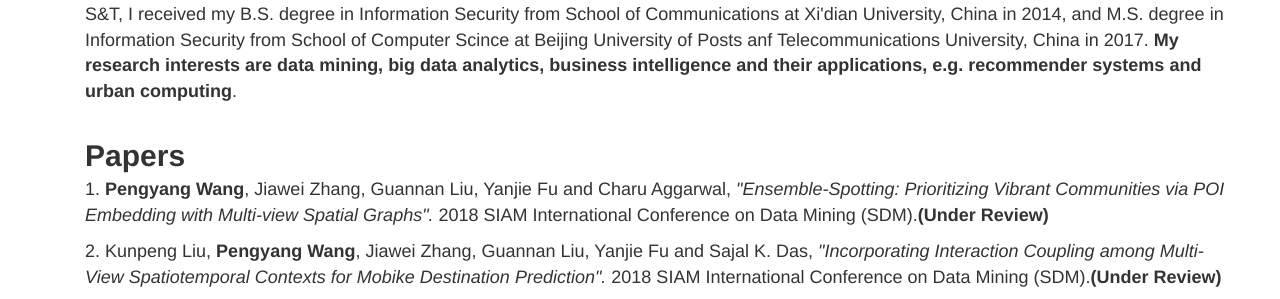
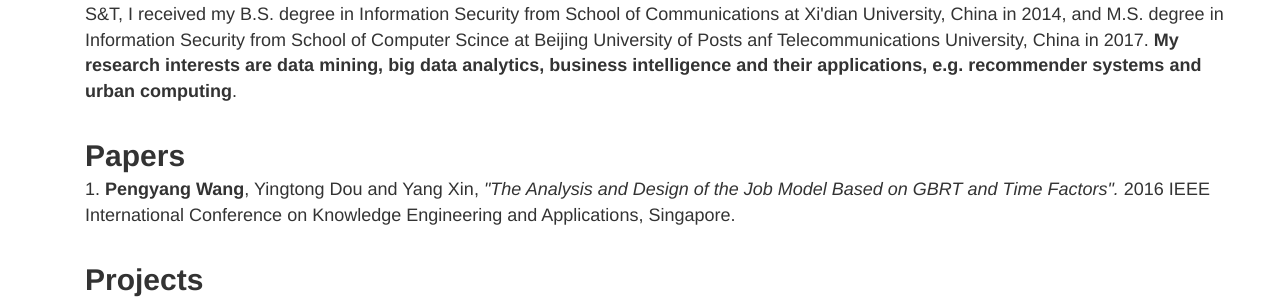
Before and after one commit to Merlin55/Merlin55.github.io, a plain HTML site: page index.html in a window 1280 px wide. Shown: the part 594-893 px from the top of the page. Drawn offline with Linux system fonts and the light colour scheme.

Commit message:
delete paper

```diff
--- a/index.html
+++ b/index.html
@@ -144,7 +144,7 @@ Pengyang Wang | 汪澎洋
 
 	<div class="section">
 		<span style="font-size: 30px;font-weight: bold;">Papers</span>
-		<p>
+<!-- 		<p>
 			<font size="4">1. <strong>Pengyang Wang</strong>, Jiawei Zhang, Guannan Liu, Yanjie Fu and Charu Aggarwal, <i>"Ensemble-Spotting: Prioritizing Vibrant Communities via POI Embedding with Multi-view Spatial Graphs".</i> 2018 SIAM International Conference on Data Mining (SDM).<strong>(Under Review)</strong></font>
 		</p>
 		<p>
@@ -155,9 +155,9 @@ Pengyang Wang | 汪澎洋
 		</p>
 		<p>
 			<font size="4">4. <strong>Pengyang Wang</strong>, Yanjie Fu, Jiawei Zhang and Guannan Liu, <i>"Learning Urban Community Structures: A Collective Embedding Perspective with Periodic Spatialtemporal Mobility Graphs".</i> ACM Transactions on Intelligent Systems and Technology (TIST).<strong>(Under Review)</strong></font>
-		</p>
+		</p> -->
 		<p>
-			<font size="4">5. <strong>Pengyang Wang</strong>, Yingtong Dou and Yang Xin, <i>"The Analysis and Design of the Job Model Based on GBRT and Time Factors".</i> 2016 IEEE International Conference on Knowledge Engineering and Applications, Singapore.</font>
+			<font size="4">1. <strong>Pengyang Wang</strong>, Yingtong Dou and Yang Xin, <i>"The Analysis and Design of the Job Model Based on GBRT and Time Factors".</i> 2016 IEEE International Conference on Knowledge Engineering and Applications, Singapore.</font>
 		</p>
 
 
```
